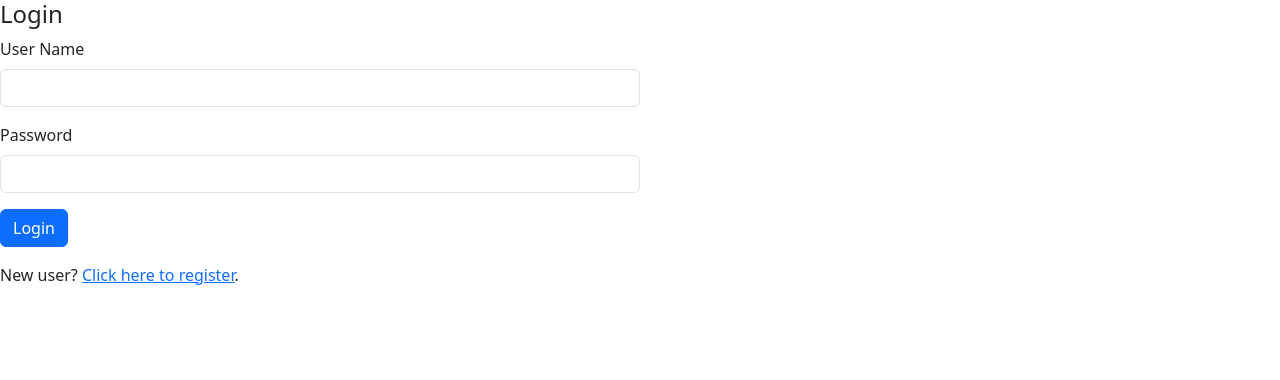
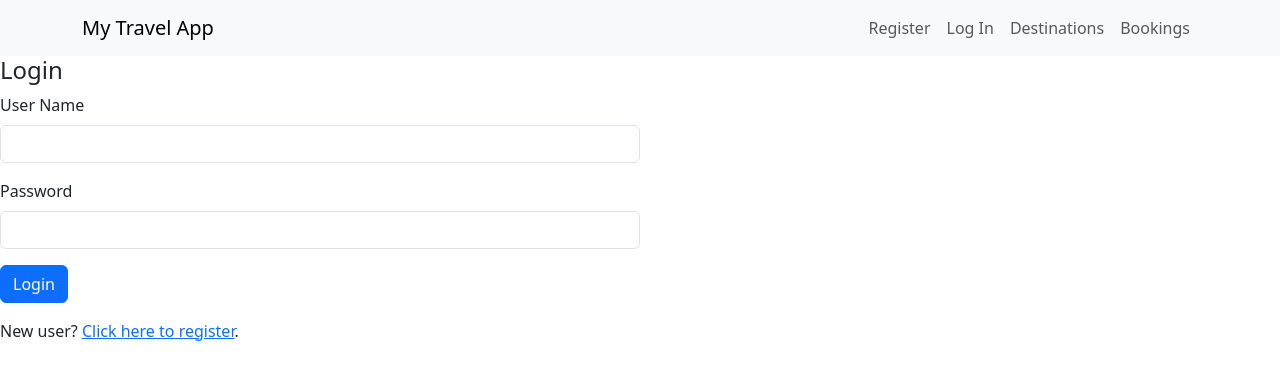
Before and after one commit to alexolotl-bot/a3_IAB207, a Flask app: page /login in a window 1280 px wide. Shown: the top 380 px of the page. Run offline with Flask 3, Linux system fonts and the light colour scheme; some libraries are stand-ins or nearby versions.

Commit message:
rough login, logout, resgister funtionality

```diff
--- a/website/auth.py
+++ b/website/auth.py
@@ -8,8 +8,35 @@ from . import db
 #create a blueprint
 auth_bp = Blueprint('auth', __name__)
 
+@auth_bp.route('/register', methods=['GET', 'POST'])
+def register():
+    register = RegisterForm()
+    #the validation of form is fine, HTTP request is POST
+    if (register.validate_on_submit()==True):
+            #get username, password and email from the form
+            user_name = register.user_name.data
+            password = register.password.data
+            email = register.email_id.data
+            #check if a user exists
+            user = db.session.scalar(db.select(User).where(User.name==user_name))
+            if user:#this returns true when user is not None
+                flash('Username already exists, please try another')
+                return redirect(url_for('auth.register'))
+            # don't store the password in plaintext!
+            pwd_hash = generate_password_hash(password)
+            #create a new User model object
+            new_user = User(name=user_name, password_hash=pwd_hash, emailid=email)
+            db.session.add(new_user)
+            db.session.commit()
+            #commit to the database and redirect to HTML page
+            return redirect(url_for('main.index'))
+    #the else is called when the HTTP request calling this page is a GET
+    else:
+        return render_template('user.html', form=register, heading='Register')
+
+
 @auth_bp.route('/login', methods=['GET', 'POST'])
-def authenticate():
+def login():
     print("In Login View")
     login_form = LoginForm()
     error=None
@@ -25,8 +52,8 @@ def authenticate():
             login_user(user)
             nextp = request.args.get('next') #this gives the url from where the login page was accessed
             print(nextp)
-            if next is None or not nextp.startswith('/'):
-                return redirect(url_for('index'))
+            if nextp is None or not nextp.startswith('/'):
+                return redirect(url_for('main.index'))
             return redirect(nextp)
         else:
             flash(error)
--- a/website/templates/base.html
+++ b/website/templates/base.html
@@ -4,7 +4,8 @@
     <meta charset="utf-8">
     <meta name="viewport" content="width=device-width, initial-scale=1">
     <title>IAB207 Assignment 3</title>
-    <link href="https://cdn.jsdelivr.net/npm/bootstrap@5.3.0-alpha3/dist/css/bootstrap.min.css" rel="stylesheet" integrity="sha384-KK94CHFLLe+nY2dmCWGMq91rCGa5gtU4mk92HdvYe+M/SXH301p5ILy+dN9+nJOZ" crossorigin="anonymous">
+    <link href="https://cdn.jsdelivr.net/npm/bootstrap@5.3.0-alpha3/dist/css/bootstrap.min.css" rel="stylesheet"
+        integrity="sha384-KK94CHFLLe+nY2dmCWGMq91rCGa5gtU4mk92HdvYe+M/SXH301p5ILy+dN9+nJOZ" crossorigin="anonymous">
 </head>
 
 <body>
@@ -12,8 +13,52 @@
     <header>
 
         <!-- Navbar -->
-        <nav>
+        <!-- Navbar -->
+        <nav class="navbar navbar-expand-lg navbar-light bg-light">
+            <div class="container">
+
+                <!-- Your Travel App Name or Logo -->
+                <a href="/" class="navbar-brand">My Travel App</a>
+                <button class="navbar-toggler" type="button" data-bs-toggle="collapse"
+                    data-bs-target="#navbarSupportedContent" aria-controls="navbarSupportedContent"
+                    aria-expanded="false" aria-label="Toggle navigation">
+                    <span class="navbar-toggler-icon"></span>
+                </button>
+
+                <!-- Navbar -->
+                <div class="collapse navbar-collapse justify-content-end" id="navbarSupportedContent">
+                    <div class="navbar-nav ml-auto">
+
+                        <!-- Register/Login/Logout and welcome -->
+                        {% if current_user.is_authenticated %}
+                        <a class="nav-item nav-link disabled text-muted" href="#">Welcome {{current_user.name}}</a>
+                        <a class="nav-item nav-link" href="{{ url_for('auth.logout') }}">Log Out</a>
+                        {% else %}
+                        <a class="nav-item nav-link" href="{{ url_for('auth.register') }}">Register</a>
+                        <a class="nav-item nav-link" href="{{ url_for('auth.login') }}">Log In</a>
+                        {% endif %}
+
+                        <a class="nav-item nav-link" href="{{ url_for('event.create') }}">Destinations</a>
+                        <a class="nav-item nav-link" href="#">Bookings</a>
+
+                    </div>
+                </div>
+            </div>
         </nav>
+        <!-- flashes any messages to the user -->
+        {% with messages = get_flashed_messages() %}
+        {% if messages %} <!-- check if there are any messages -->
+        <div class="container-fluid">
+            <div class="row mt-3 mb-3">
+                <div class="col-md-12">
+                    {% for message in messages %} <!--loop through the messages-->
+                    <div class="alert alert-info">{{ message }}</div> <!--display as alert-->
+                    {% endfor %}
+                </div>
+            </div>
+        </div>
+        {% endif %}
+        {% endwith %}
 
         {% block header %}
         {% endblock %}
@@ -26,7 +71,9 @@
     <footer class="footer">
     </footer>
 
-    <script src="https://cdn.jsdelivr.net/npm/bootstrap@5.3.0-alpha3/dist/js/bootstrap.bundle.min.js" integrity="sha384-ENjdO4Dr2bkBIFxQpeoTz1HIcje39Wm4jDKdf19U8gI4ddQ3GYNS7NTKfAdVQSZe" crossorigin="anonymous"></script>
+    <script src="https://cdn.jsdelivr.net/npm/bootstrap@5.3.0-alpha3/dist/js/bootstrap.bundle.min.js"
+        integrity="sha384-ENjdO4Dr2bkBIFxQpeoTz1HIcje39Wm4jDKdf19U8gI4ddQ3GYNS7NTKfAdVQSZe"
+        crossorigin="anonymous"></script>
 </body>
 
 </html>
--- a/website/templates/user.html
+++ b/website/templates/user.html
@@ -1,22 +1,20 @@
 {% include "base.html" %}
-{% import "bootstrap/wtf.html" as wtf %}
+{% from "bootstrap5/form.html" import render_form %}
 {% block body %}
 
 <div class="page-header">
     <h4>{{heading}}</h4>
 </div>
 
-<!-- Form rendering is simple and easy if using WTForms -->
-<!-- If you want more granular control, declare the form manually: -->
-<!-- <form action="/route" method="post"> -->
+<!-- Form rendering is simple and easy if using bootstrap -->
 <div class="col-md-6">
-    {{wtf.render_form(form)}}
+    {{render_form(form)}}
 </div>
 
-<!-- When you have login form, then show the user a link to register -->
+<!-- When you have login form, then do show the user a link to register -->
 {% if heading|lower =='login' %}
 <div class="col-md-4">
-    <p>New user? <a href="{{ url_for('register') }}">Click here to register</a>.</p>
+    <p>New user? <a href="{{ url_for('auth.register') }}">Click here to register</a>.</p>
 </div>
 {% endif %}
 
```
Also changed, not shown: instance/sitedata.sqlite.
